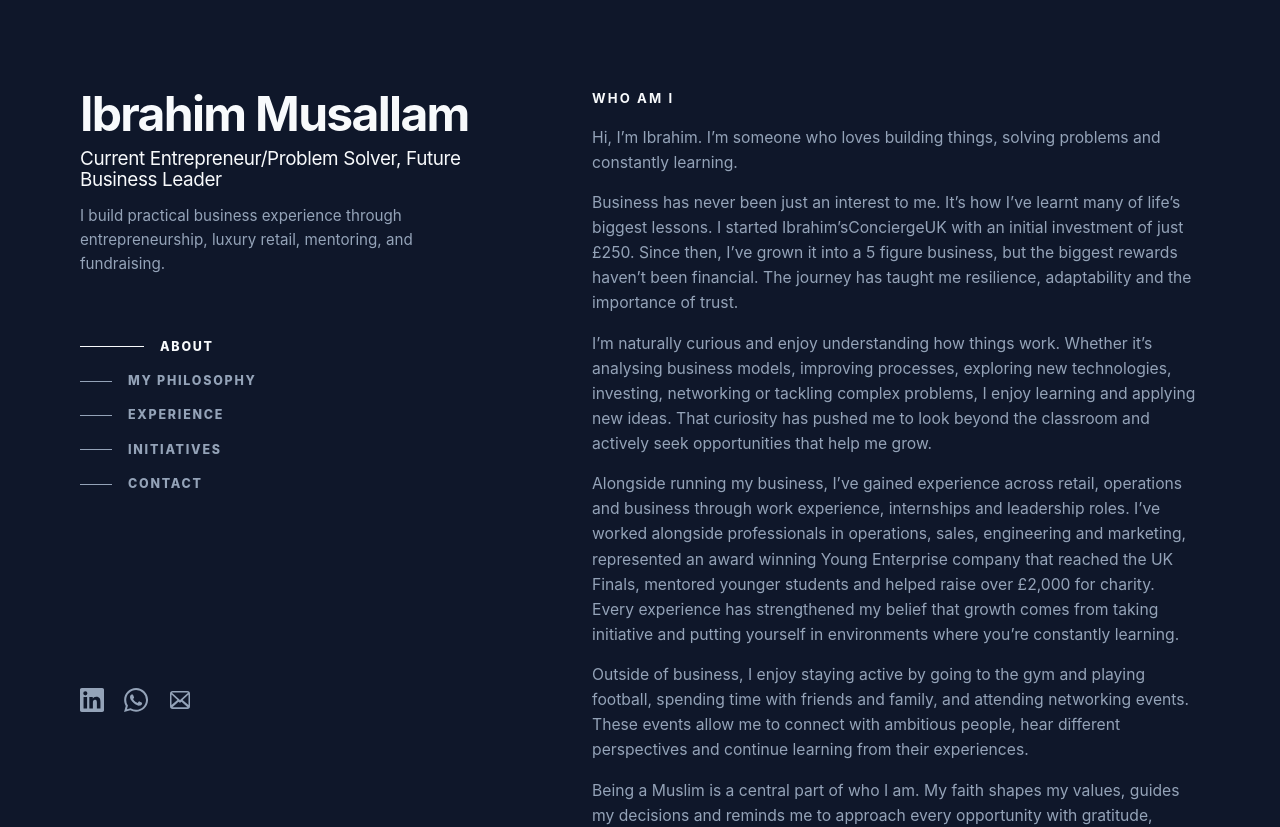
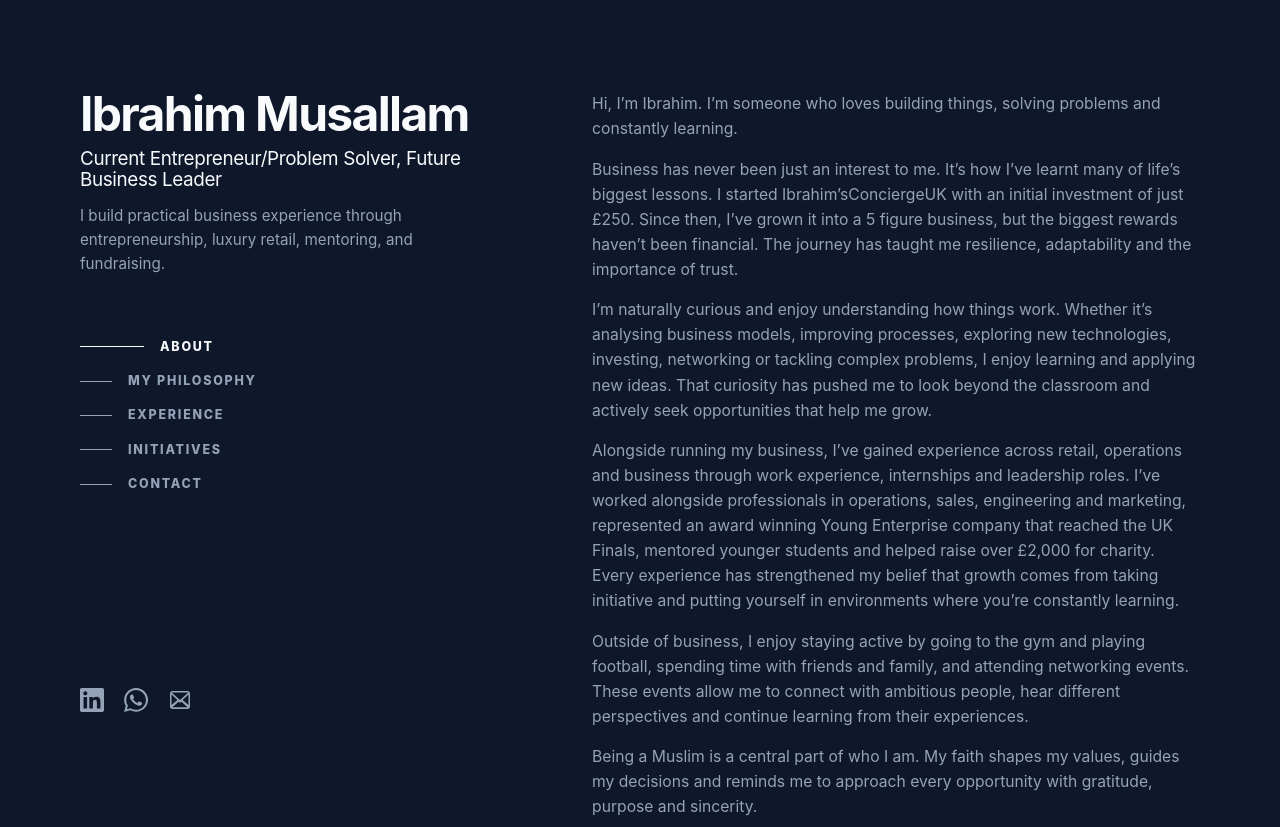
Before and after one commit to ibrahimmusallam10/Ibrahim-sConciergeUK, a React (Vite) app: page / in a window 1280 px wide. Shown: the top 827 px of the page. Built offline with nearby package versions, Linux system fonts and the light colour scheme.

Commit message:
Preview side navigation titles

```diff
--- a/src/styles.css
+++ b/src/styles.css
@@ -183,12 +183,25 @@ h3 {
 
 .content {
   display: grid;
-  gap: 4.5rem;
+  gap: 2.75rem;
   padding-top: 0.2rem;
 }
 
 .section-block {
   scroll-margin-top: 5rem;
+}
+
+/* On desktop, the sticky navigation carries the section titles. */
+.section-block > h2 {
+  position: absolute;
+  width: 1px;
+  height: 1px;
+  padding: 0;
+  margin: -1px;
+  overflow: hidden;
+  clip: rect(0, 0, 0, 0);
+  white-space: nowrap;
+  border: 0;
 }
 
 .copy {
@@ -409,7 +422,18 @@ h3 {
   }
 
   .content {
-    gap: 4.25rem;
+    gap: 3.25rem;
+  }
+
+  /* Section titles return when the side navigation is hidden. */
+  .section-block > h2 {
+    position: static;
+    width: auto;
+    height: auto;
+    margin: 0 0 1.2rem;
+    overflow: visible;
+    clip: auto;
+    white-space: normal;
   }
 
   .contact-section {
```
